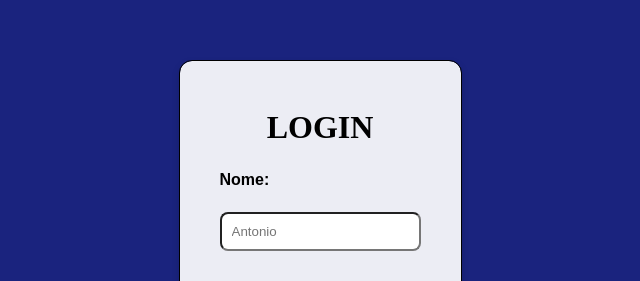
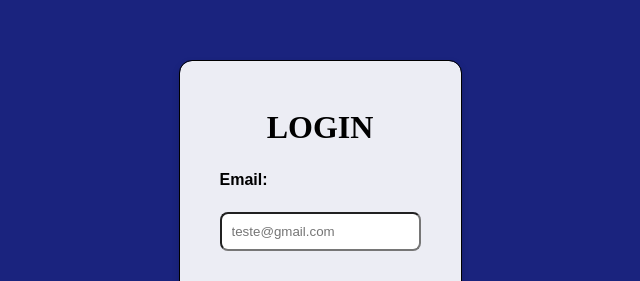
Before and after one commit to HenriqueMart/projeto-web, a plain HTML site: page infraestrutura/page/Home/login/login.html in a window 1280 px wide. Shown: the part 125-406 px from the top of the page, 320-960 px from the left. Drawn offline with Linux system fonts and the light colour scheme; files whose address does not match are found by name; a web font is replaced by a local one.

Commit message:
fixed: Utilizando Validadores no e-mail: Colocando validadores e Mensagem de Erro

```diff
--- a/infraestrutura/page/Home/login/login.html
+++ b/infraestrutura/page/Home/login/login.html
@@ -13,9 +13,9 @@
 
                         <h1>Login</h1>
                         <form action="/infraestrutura/page/Home/login/admin.html" method="get">
-                                <label for="nome">Nome: </label>
+                                <label for="email">Email: </label>
                             <br>
-                            <input type="text" id="nome" required placeholder="Antonio">
+                            <input type="text" id="email" required placeholder="teste@gmail.com" pattern="^[^@]+@[^@]+\.[a-zA-Z]{2,}$" title="Por favor, insira um e-mail válido com '@' no meio.">
                             <br>
                             <label for="senha">Senha: </label>
                             <br>
```
Also changed, not shown: infraestrutura/page/Home/f1/f1.html (+2 -2 lines).
